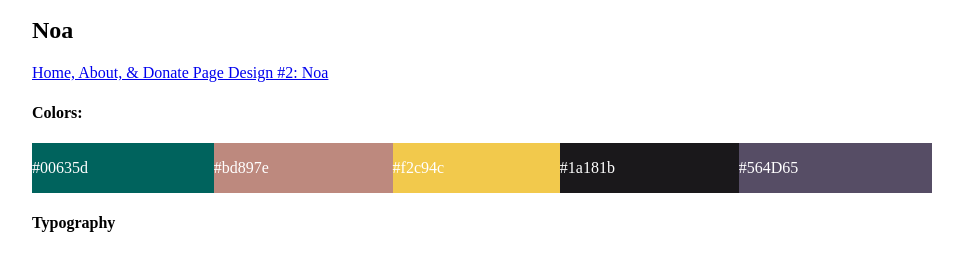
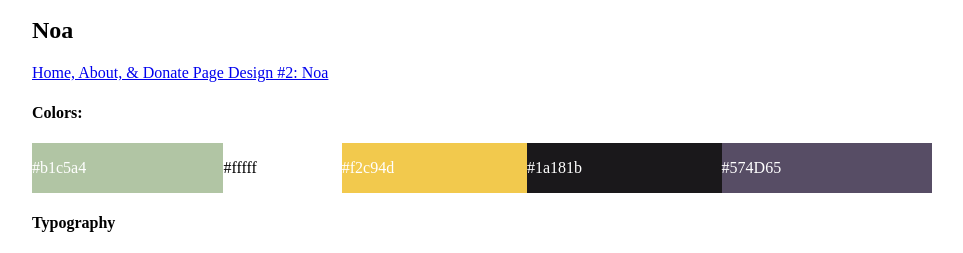
Before and after one commit to NOACOMMENDADOR/noacommendador.github.io, a plain HTML site: page index.html in a window 1280 px wide. Shown: the part 547-800 px from the top of the page, without its empty margins (158-1121 px from the left). Drawn offline with Linux system fonts and the light colour scheme; a script that the page names is missing.

Commit message:
Update index.html
Edited Noa's color pallette and added some formatting spaces

```diff
--- a/index.html
+++ b/index.html
@@ -57,20 +57,20 @@
   </h4>
   <table class="palette" cellspacing="0" cellpadding="0" border="0" style="width:100%; color: white !important; ">
     <tbody><tr>
-      <td style="background-color:#00635d;">
-        <p>#00635d</p>
+      <td style="background-color:#b1c5a4;">
+        <p>#b1c5a4</p>
       </td>
-      <td style="background-color:#bd897e;">
-        <p>#bd897e</p>
+      <td style="background-color:#ffff; color: black;">
+        <p>#fffff</p>
       </td>
-      <td style="background-color:#f2c94c;">
-        <p>#f2c94c</p>
+      <td style="background-color:#f2c94d;">
+        <p>#f2c94d</p>
       </td>
       <td style="background-color:#1a181b;">
         <p>#1a181b</p>
       </td>
-      <td style="background-color:#564D65;">
-        <p>#564D65</p>
+      <td style="background-color:#574D65;">
+        <p>#574D65</p>
       </td>
     </tr>
   </tbody></table>
@@ -85,7 +85,8 @@
     <br>
     <br>
   <a href="https://www.figma.com/file/wkBoYLmIIs4cMVgG9Q2efl/The-Willoughby-Refillery?type=design&node-id=0%3A1&mode=design&t=3FDk82eY1AW3B3be-1"> Figma Donate Page Design 3: Ruby </a>
-
+    <br>
+    <br>
   <table class="palette" cellspacing="0" cellpadding="0" border="0" style="width:100%; color: white !important;">
     <tbody><tr>
       <td style="background-color:#8a937c;">
```
